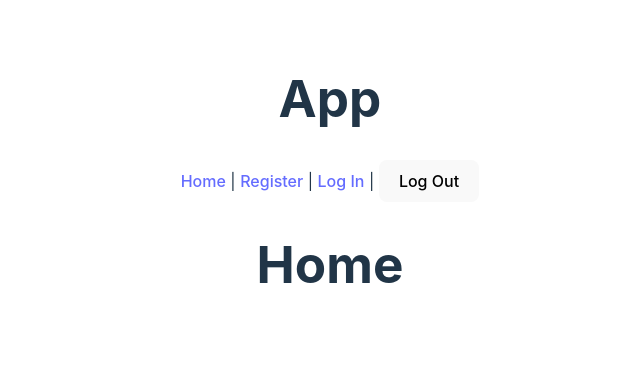
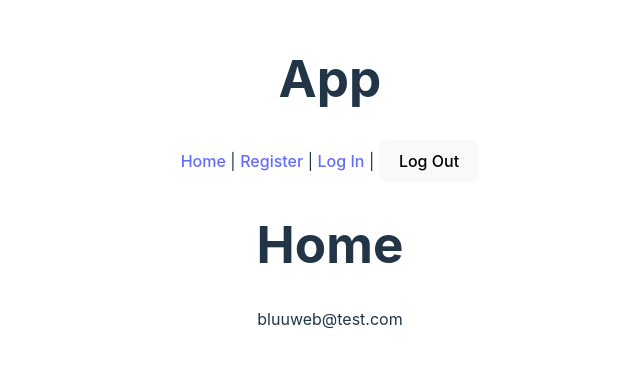
Before and after one commit to raquelmrti/vite-pinia-firebase-bluuweb-1, a Vue app: page / in a window 1280 px wide. Shown: the part 219-586 px from the top of the page, without its empty margins (310-950 px from the left). Built offline with nearby package versions, Linux system fonts and the light colour scheme.

Commit message:
set up userStore

```diff
--- a/package.json
+++ b/package.json
@@ -9,6 +9,7 @@
     "preview": "vite preview"
   },
   "dependencies": {
+    "pinia": "^2.1.3",
     "vue": "^3.2.47",
     "vue-router": "^4.2.2"
   },
--- /dev/null
+++ b/src/stores/userStore.js
@@ -0,0 +1,17 @@
+import { defineStore } from "pinia"
+
+export const useUserStore = defineStore("userStore", {
+  state: () => ({
+    userData: "bluuweb@test.com"
+  }),
+  getters: {
+    userMinuscula(state){
+      return state.userData.toLowerCase()
+    }
+  },
+  actions: {
+    registerUser(name) {
+      this.userData = name
+    }
+  }
+})
--- a/src/views/HomeView.vue
+++ b/src/views/HomeView.vue
@@ -1,11 +1,12 @@
 <script setup>
-
+import { useUserStore } from "../stores/userStore";
+const userStore = useUserStore();
+const { userData } = userStore;
 </script>
 
 <template>
   <h1>Home</h1>
+  <p>{{ userData }}</p>
 </template>
 
-<style scoped>
-
-</style>
+<style scoped></style>
--- a/src/views/LoginView.vue
+++ b/src/views/LoginView.vue
@@ -1,9 +1,16 @@
 <script setup>
+import { computed } from "vue";
+import { useUserStore } from "../stores/userStore";
+const userStore = useUserStore();
+const { userData } = userStore;
 
+const userMayuscula = computed(() => userData.toUpperCase())
 </script>
 
 <template>
   <h1>Log In</h1>
+  <p>{{ userMayuscula }}</p>
+  <p>{{ userStore.userMinuscula }}</p>
 </template>
 
 <style scoped>
--- a/src/views/RegisterView.vue
+++ b/src/views/RegisterView.vue
@@ -1,11 +1,11 @@
 <script setup>
-
+import { useUserStore } from "../stores/userStore";
+const userStore = useUserStore();
 </script>
 
 <template>
   <h1>Register</h1>
+  <button @click="userStore.registerUser('Ignacio')">Ingresar</button>
 </template>
 
-<style scoped>
-
-</style>
+<style scoped></style>
```
Also changed, not shown: src/main.js (+6 -5 lines), 2 other files (tests, documents, lock files or other folders).
